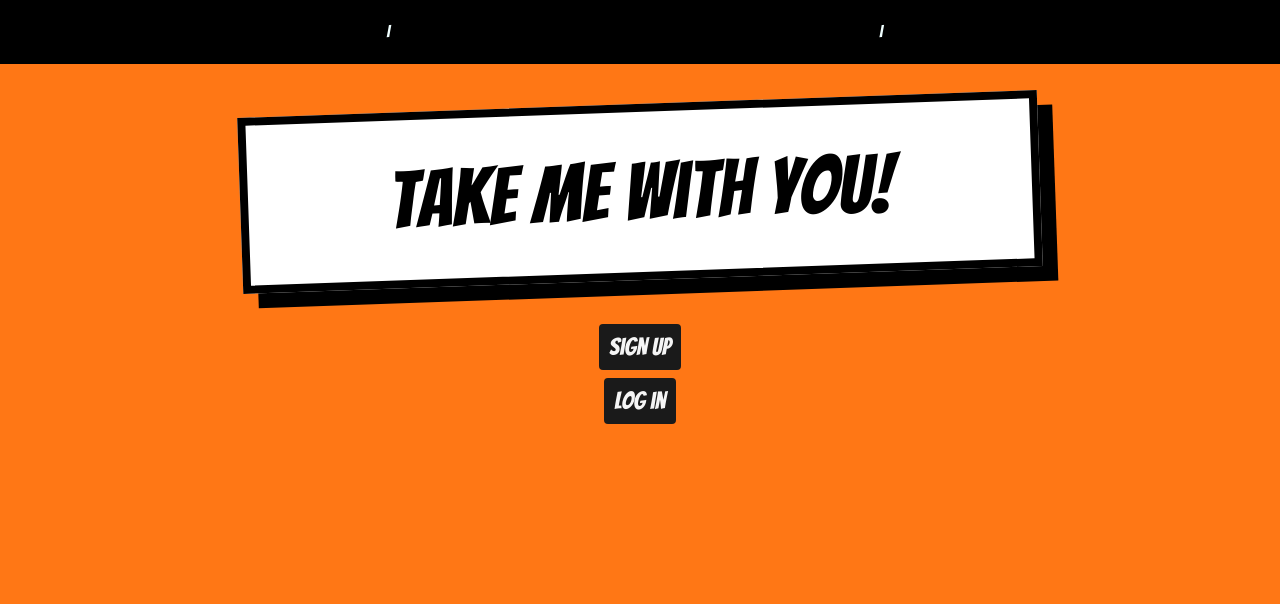
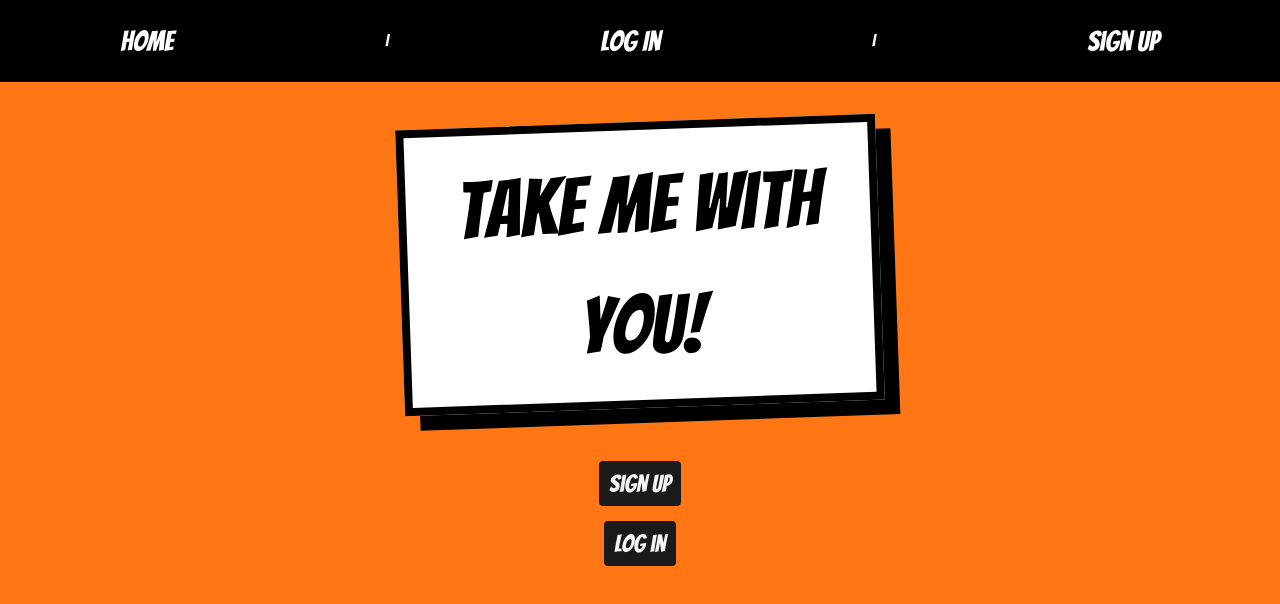
Before and after one commit to ayodeleowolabi/take-me-with-you, a React (Vite) app in the folder frontend/: page / in a window 1280 px wide. Shown: the top 604 px of the page. Built offline with nearby package versions, Linux system fonts and the light colour scheme.

Commit message:
update working

```diff
--- a/frontend/src/components/NavBar/NavBar.jsx
+++ b/frontend/src/components/NavBar/NavBar.jsx
@@ -16,7 +16,7 @@ export default function NavBar({ user, setUser }) {
         <>
           <Link to="/yourcountries">Your Country List</Link>
           &nbsp; | &nbsp;
-          <Link to="/country/new">New Country</Link>
+          <Link to="/country/new">Add a New Country</Link>
           &nbsp; | &nbsp;
           <Link to="" onClick={handleLogOut}>
             Log Out
--- a/frontend/src/index.css
+++ b/frontend/src/index.css
@@ -60,14 +60,20 @@ main{
 
 }
 
-a {
+nav a {
   border-radius: 0.8vmin;
   padding: 0.5vmin;
-  font-size: 2vmin;
+  font-size: 3.5vmin;
   text-decoration: none;
-  color: black;
+  color :white
 }
 
+
+a {
+  color: black;
+  text-decoration: none;
+  font-size: 5vmin;
+}
 a:hover {
   background-color: #1a1a1a;
   color: whitesmoke;
@@ -105,7 +111,7 @@ label {
 
 h2 {
   text-align: center;
-  font-size: 5vmin;
+  font-size: 7vmin;
 }
 
 .error-message {
--- a/frontend/src/pages/App/App.jsx
+++ b/frontend/src/pages/App/App.jsx
@@ -76,14 +76,13 @@ function App() {
 
   const handleDeleteCity = async (countryId, cityId) => {
     try {
-      let country = countries.map((country) => {country._id === countryId})
-      let cities = country.cities
-      // Update countries by filtering out the deleted city
-      setCountries(cities.filter((city) => city._id !== cityId))
+      const updatedCountry = await deleteCity(countryId, cityId)
+      let updatedCountries = countries.map((country) => {country._id === updatedCountry._id ? updatedCountry : country})
+      setCountries(updatedCountries)
 
 
 
-      navigate(`/country/${countryId}`);
+
     } catch (error) {
       console.error("Error deleting city:", error);
     }
--- a/frontend/src/pages/App/App.module.css
+++ b/frontend/src/pages/App/App.module.css
@@ -3,7 +3,7 @@
 
 .card {
     width: 100vmin;
-    padding: 20px;
+    padding: 15px;
     background: #fff;
     border: 8px solid #000;
     box-shadow: 15px 15px 0 #000;
@@ -12,6 +12,7 @@
     position: relative;
     overflow: hidden;
     margin: 5vmin;
+    width: 60vmin
   }
   #formlinebreaks{
     white-space: pre-wrap;
--- a/frontend/src/pages/CountryDetails/CountryDetailsPage.jsx
+++ b/frontend/src/pages/CountryDetails/CountryDetailsPage.jsx
@@ -32,6 +32,7 @@ export default function CountryDetailsPage({
                 </li>
               ))}
           </ul>
+
         </>
       )}
       {user._id === country.traveller._id && (
--- a/frontend/src/pages/HomePage/HomePage.jsx
+++ b/frontend/src/pages/HomePage/HomePage.jsx
@@ -12,8 +12,8 @@ export default function HomePage({ countries, user }) {
               countries.map((country) => (
                 <li key={country._id} className={styles.card}>
                   <Link to={`/country/${country._id}`}>
-                    <h2>{country.name}</h2>
-                    <h2>{country.traveller.name}</h2>
+                  <h2>{country.name}</h2>
+                  <h2>{country.traveller.name}</h2>
                     <p>Continent of {country.continent}</p>
                   </Link>
                 </li>
--- a/frontend/src/pages/YourCountriesPage/YourCountriesPage.jsx
+++ b/frontend/src/pages/YourCountriesPage/YourCountriesPage.jsx
@@ -10,7 +10,16 @@ export default function YourCountriesPage({ countries, user }) {
 
   return (
     <>
-    {yourCountries.length ? <h1>your countries</h1> : <h1>log your first country</h1>}
+      {yourCountries.length ? (
+        <>
+        <h1>your countries</h1>
+      <a href={`/country/new`}>
+        <button>Add New Country</button>
+      </a>
+      </>
+      ) : (
+        <h1>log your first country</h1>
+      )}
       <ul>
         {yourCountries && yourCountries.length > 0 ? (
           yourCountries.map((country) => (
@@ -25,9 +34,8 @@ export default function YourCountriesPage({ countries, user }) {
         ) : (
           <>
             <a href={`/country/new`}>
-  <button>Add New Country</button>
-</a>
-
+              <button>Add New Country</button>
+            </a>
           </>
         )}
       </ul>
```
Also changed, not shown: 1 other file (tests, documents, lock files or other folders).
